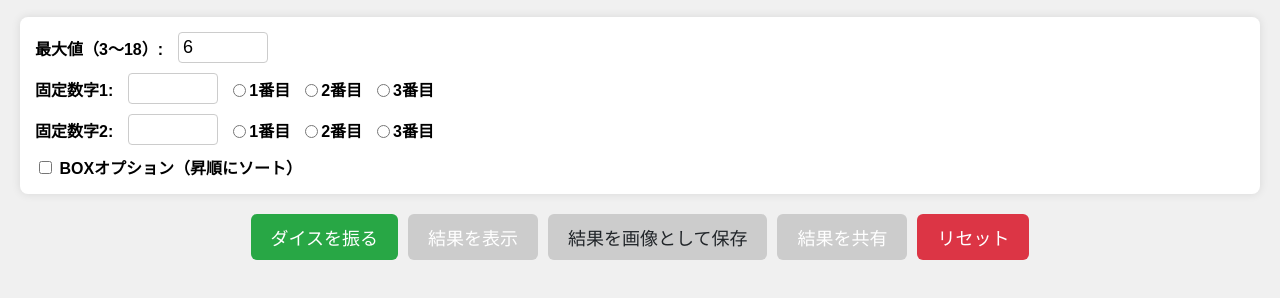
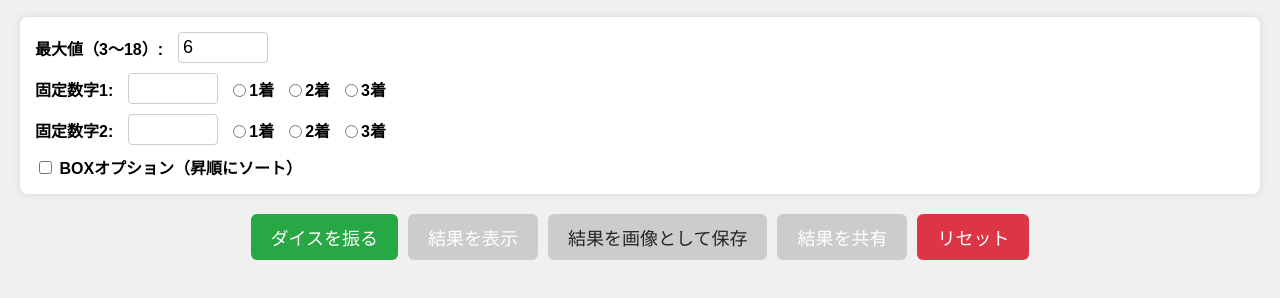
Before and after one commit to toapsan/gyanpushu, a plain HTML site: page index.html in a window 1280 px wide. Shown: the part 90-388 px from the top of the page. Drawn offline with nearby package versions, Linux system fonts and the light colour scheme.

Commit message:
Update index.html

```diff
--- a/index.html
+++ b/index.html
@@ -19,18 +19,18 @@
             <label for="fixed-number1">固定数字1:</label>
             <input type="number" id="fixed-number1" min="1" max="18">
             <div class="position-options">
-                <label><input type="radio" name="fixed1-position" value="1">1番目</label>
-                <label><input type="radio" name="fixed1-position" value="2">2番目</label>
-                <label><input type="radio" name="fixed1-position" value="3">3番目</label>
+                <label><input type="radio" name="fixed1-position" value="1">1着</label>
+                <label><input type="radio" name="fixed1-position" value="2">2着</label>
+                <label><input type="radio" name="fixed1-position" value="3">3着</label>
             </div>
         </div>
         <div class="setting-row">
             <label for="fixed-number2">固定数字2:</label>
             <input type="number" id="fixed-number2" min="1" max="18">
             <div class="position-options">
-                <label><input type="radio" name="fixed2-position" value="1">1番目</label>
-                <label><input type="radio" name="fixed2-position" value="2">2番目</label>
-                <label><input type="radio" name="fixed2-position" value="3">3番目</label>
+                <label><input type="radio" name="fixed2-position" value="1">1着</label>
+                <label><input type="radio" name="fixed2-position" value="2">2着</label>
+                <label><input type="radio" name="fixed2-position" value="3">3着</label>
             </div>
         </div>
         <div class="setting-row">
```
